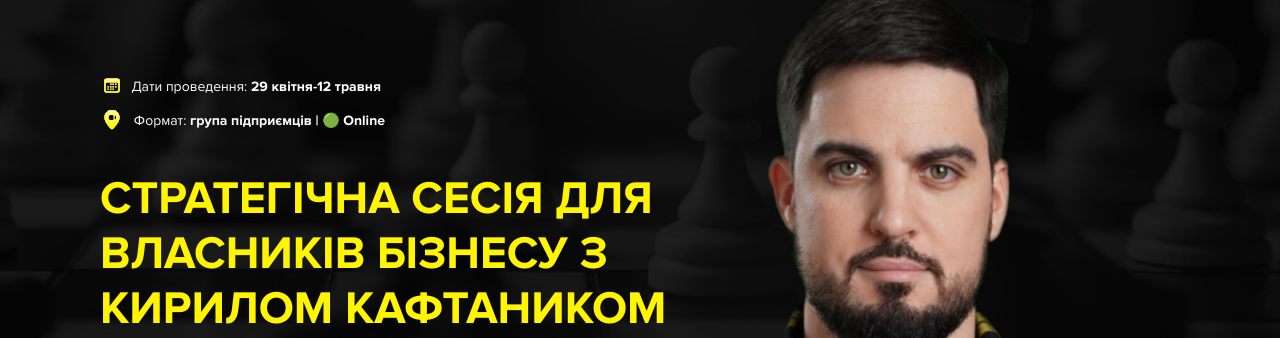
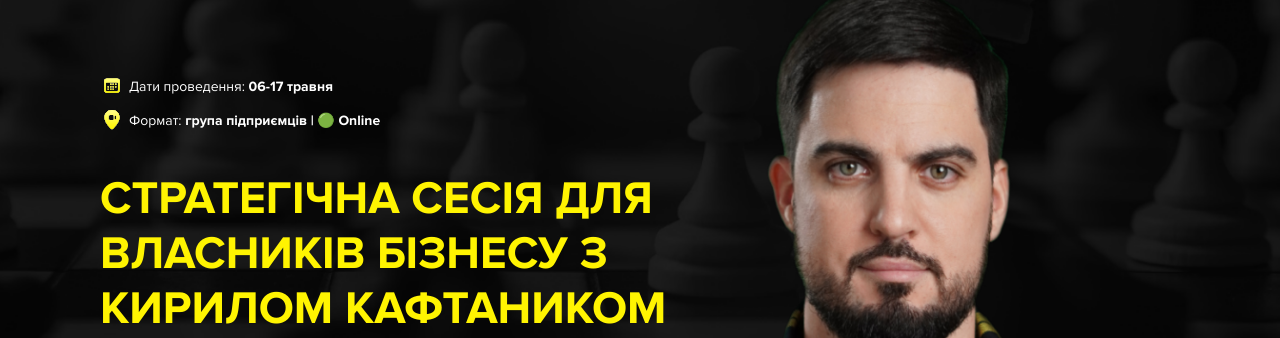
Before and after one commit to pnevmat/sonmax-holding-offer, a website built with Parcel: page src/index.html in a window 1280 px wide. Shown: the part 94-432 px from the top of the page. Built offline with nearby package versions, Linux system fonts and the light colour scheme.

Commit message:
adds final small fixes

```diff
--- a/src/css/layouts/header.css
+++ b/src/css/layouts/header.css
@@ -40,7 +40,7 @@
 .onlineItem {
   display: flex;
   align-items: center;
-  justify-content: space-between;
+  gap: 5px;
 }
 
 .onlineItemSmal {
--- a/src/css/layouts/program.css
+++ b/src/css/layouts/program.css
@@ -2,7 +2,7 @@
   width: 100%;
   background-color: #010101;
 }
-
+/* programStepText */
 .programContainer {
   width: 100%;
   max-width: 1200px;
@@ -195,7 +195,7 @@
     padding-top: 50px;
     padding-bottom: 50px;
   }
-
+  /* programLessonsList */
   .programSubtitleWrapper,
   .programTitle {
     padding-right: 30px;
--- a/src/layout/header.html
+++ b/src/layout/header.html
@@ -9,7 +9,7 @@
         <img src="./images/icons/calendar.svg" alt="" />
         <span class="onlineText">
           Дати проведення:
-          <span class="bold">29 квітня-12 травня</span>
+          <span class="bold">06-17 травня</span>
         </span>
       </div>
       <div class="onlineItem onlineItemBig">
```
